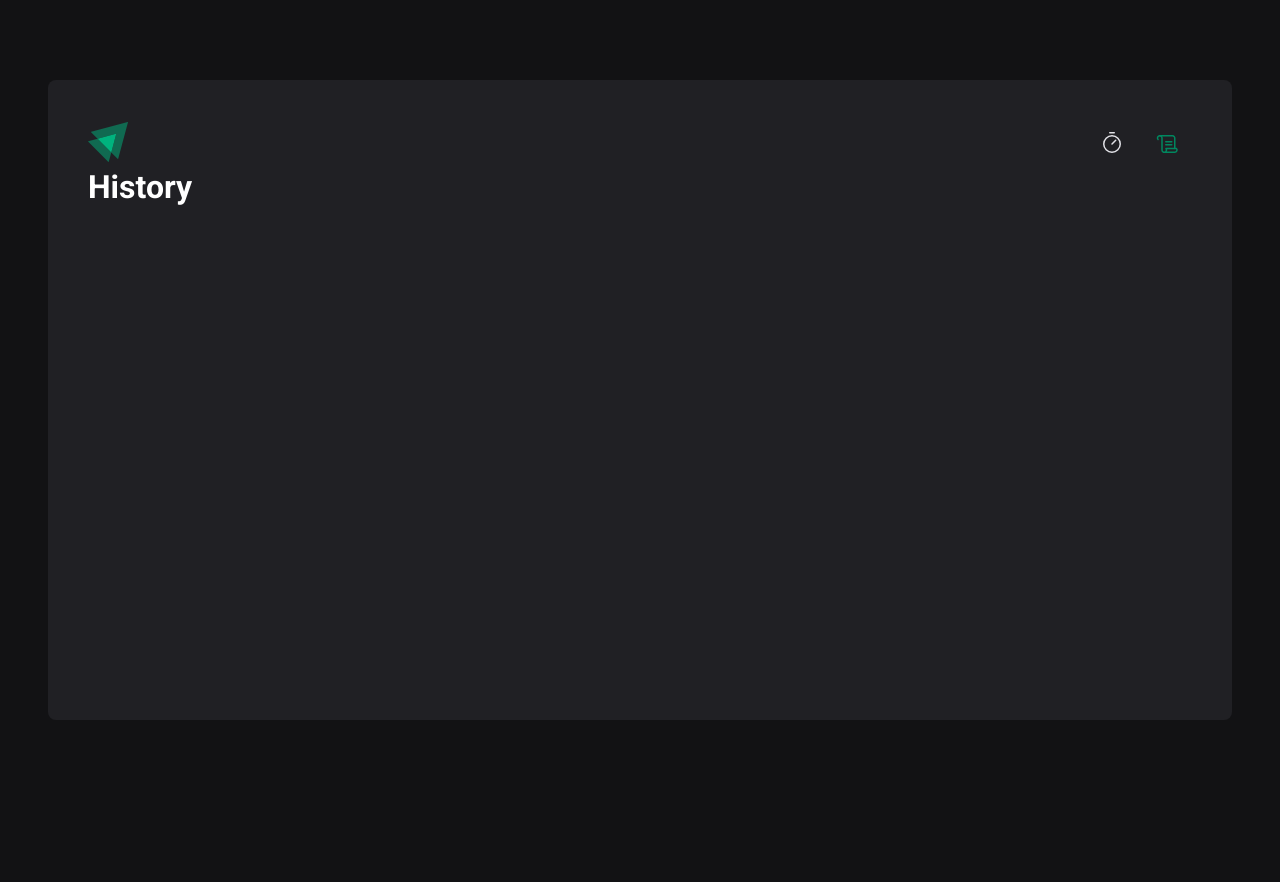
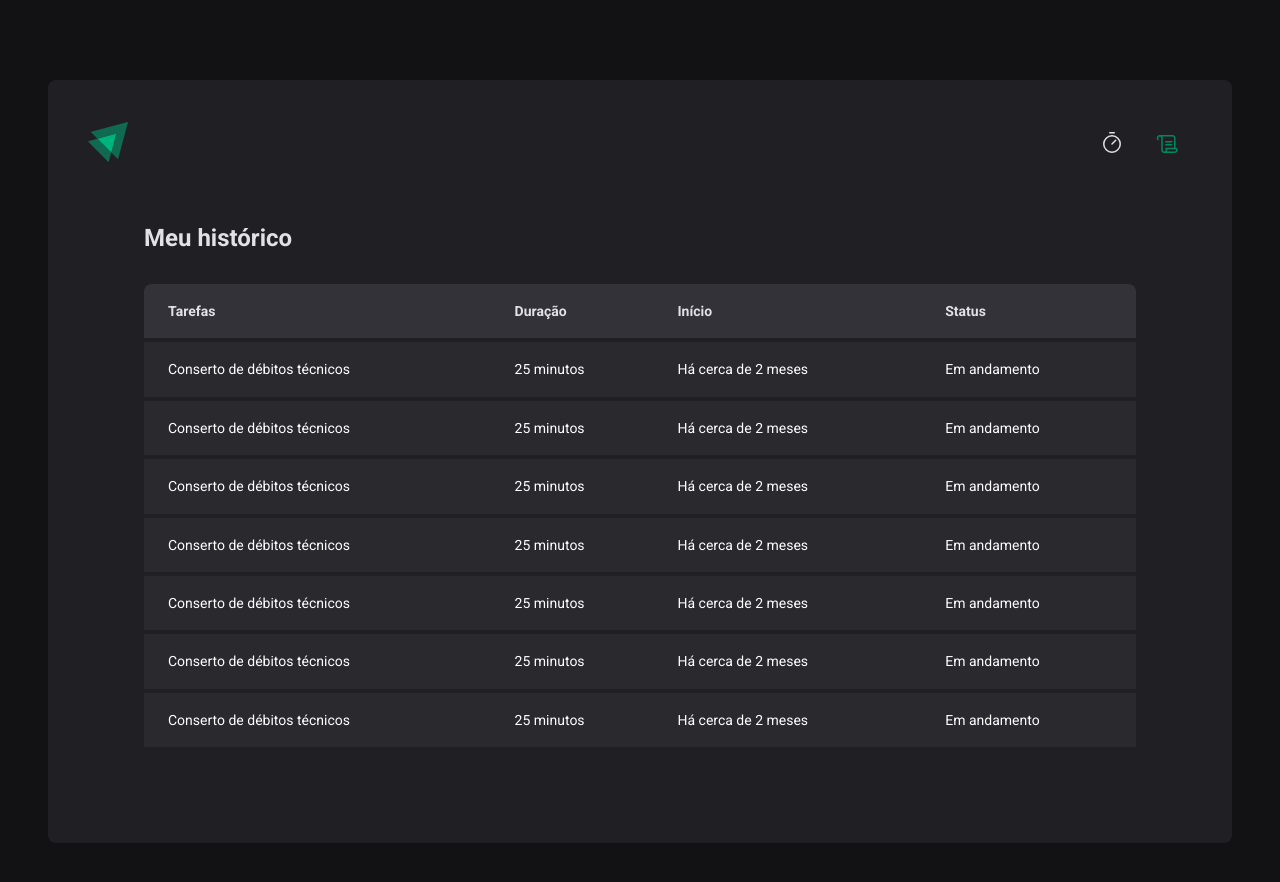
Before and after one commit to TiagoAraujoDev/BeProductiveApp, a React (Vite) app: page /history in a window 1280 px wide. Shown: the top 882 px of the page. Before the commit the page ends 800 px from the top, so only its background shows below. Built offline with nearby package versions, Linux system fonts and the light colour scheme.

Commit message:
Add: History Page

```diff
--- a/src/Router.tsx
+++ b/src/Router.tsx
@@ -8,7 +8,7 @@
   return (
     <Routes>
       <Route path="/" element={<DefaultLayout />}>
-        <Route path="/timer" element={<Home />} />
+        <Route path="/" element={<Home />} />
         <Route path="/history" element={<History />} />
       </Route>
     </Routes>
--- a/src/components/Header/index.tsx
+++ b/src/components/Header/index.tsx
@@ -10,7 +10,7 @@
         <img src={igniteLogo} alt="" />
       </span>
       <nav>
-        <NavLink to="/timer" title="Timer">
+        <NavLink to="/" end title="Timer">
           <Timer size={24} />
         </NavLink>
         <NavLink to="/history" title="History">
--- a/src/layouts/DefaultLayouts/styles.ts
+++ b/src/layouts/DefaultLayouts/styles.ts
@@ -2,7 +2,7 @@
 
 export const LayoutContainer = styled.div`
   max-width: 74rem;
-  height: calc(100vh - 10rem);
+  min-height: calc(100vh - 10rem);
   margin: 5rem auto;
   padding: 2.5rem;
 
--- a/src/pages/History/index.tsx
+++ b/src/pages/History/index.tsx
@@ -1,3 +1,65 @@
+import { HistoryContainer, HistoryList } from './styles'
+
 export function History() {
-  return <h1>History</h1>
+  return (
+    <HistoryContainer>
+      <h1>Meu histórico</h1>
+      <HistoryList>
+        <table>
+          <thead>
+            <tr>
+              <th>Tarefas</th>
+              <th>Duração</th>
+              <th>Início</th>
+              <th>Status</th>
+            </tr>
+          </thead>
+          <tbody>
+            <tr>
+              <td>Conserto de débitos técnicos</td>
+              <td>25 minutos</td>
+              <td>Há cerca de 2 meses</td>
+              <td>Em andamento</td>
+            </tr>
+            <tr>
+              <td>Conserto de débitos técnicos</td>
+              <td>25 minutos</td>
+              <td>Há cerca de 2 meses</td>
+              <td>Em andamento</td>
+            </tr>
+            <tr>
+              <td>Conserto de débitos técnicos</td>
+              <td>25 minutos</td>
+              <td>Há cerca de 2 meses</td>
+              <td>Em andamento</td>
+            </tr>
+            <tr>
+              <td>Conserto de débitos técnicos</td>
+              <td>25 minutos</td>
+              <td>Há cerca de 2 meses</td>
+              <td>Em andamento</td>
+            </tr>
+            <tr>
+              <td>Conserto de débitos técnicos</td>
+              <td>25 minutos</td>
+              <td>Há cerca de 2 meses</td>
+              <td>Em andamento</td>
+            </tr>
+            <tr>
+              <td>Conserto de débitos técnicos</td>
+              <td>25 minutos</td>
+              <td>Há cerca de 2 meses</td>
+              <td>Em andamento</td>
+            </tr>
+            <tr>
+              <td>Conserto de débitos técnicos</td>
+              <td>25 minutos</td>
+              <td>Há cerca de 2 meses</td>
+              <td>Em andamento</td>
+            </tr>
+          </tbody>
+        </table>
+      </HistoryList>
+    </HistoryContainer>
+  )
 }
--- a/src/pages/History/styles.ts
+++ b/src/pages/History/styles.ts
@@ -0,0 +1,57 @@
+import styled from 'styled-components'
+
+export const HistoryContainer = styled.main`
+  flex: 1;
+  padding: 3.5rem;
+
+  display: flex;
+  flex-direction: column;
+
+  h1 {
+    font-size: 1.5rem;
+    color: ${(props) => props.theme['gray-100']};
+  }
+`
+
+export const HistoryList = styled.div`
+  flex: 1;
+  overflow: auto;
+  margin-top: 2rem;
+
+  table {
+    width: 100%;
+    border-collapse: collapse;
+    min-width: 600px;
+  }
+
+  th {
+    background-color: ${(props) => props.theme['gray-600']};
+    padding: 1rem;
+    text-align: left;
+    color: ${(props) => props.theme['gray-100']};
+    font-size: 0.875rem;
+    line-height: 1.6;
+    &:first-child {
+      border-top-left-radius: 8px;
+      padding-left: 1.5rem;
+    }
+    &:last-child {
+      border-top-right-radius: 8px;
+      padding-left: 1.5rem;
+    }
+  }
+  td {
+    background-color: ${(props) => props.theme['gray-700']};
+    border-top: 4px solid ${(props) => props.theme['gray-800']};
+    padding: 1rem;
+    font-size: 0.875rem;
+    line-height: 1.6;
+
+    &:first-child {
+      padding-left: 1.5rem;
+    }
+    &:last-child {
+      padding-left: 1.5rem;
+    }
+  }
+`
--- a/src/pages/Home/index.tsx
+++ b/src/pages/Home/index.tsx
@@ -3,7 +3,10 @@
   CountdownContainer,
   FormContainer,
   HomeContainer,
+  MinutesAmountInput,
   Separator,
+  StartCountDownButton,
+  TaskInput,
 } from './styles'
 
 export function Home() {
@@ -12,9 +15,25 @@
       <form action="">
         <FormContainer>
           <label htmlFor="task">Vou trabalhar em</label>
-          <input id="task" />
+          <TaskInput
+            id="task"
+            list="task-suggestions"
+            placeholder="Dê um nome para seu projeto..."
+          />
+          <datalist id="task-suggestions">
+            <option value="Option 1" />
+            <option value="Option 2" />
+            <option value="Option 3" />
+            <option value="Option 4" />
+          </datalist>
           <label htmlFor="number">durante</label>
-          <input type="number" id="minutesAmount" />
+          <MinutesAmountInput
+            type="number"
+            id="minutesAmount"
+            min={5}
+            max={60}
+            step={5}
+          />
           <span>minutos.</span>
         </FormContainer>
         <CountdownContainer>
@@ -24,10 +43,10 @@
           <span>0</span>
           <span>0</span>
         </CountdownContainer>
-        <button type="submit">
+        <StartCountDownButton type="submit">
           <Play size={24} />
           Começar
-        </button>
+        </StartCountDownButton>
       </form>
     </HomeContainer>
   )
--- a/src/pages/Home/styles.ts
+++ b/src/pages/Home/styles.ts
@@ -1,40 +1,18 @@
 import styled from 'styled-components'
 
 export const HomeContainer = styled.main`
+  flex: 1;
+
   display: flex;
   flex-direction: column;
   align-items: center;
   justify-content: center;
-  flex: 1;
 
   form {
     display: flex;
     align-items: center;
     flex-direction: column;
     gap: 3.5rem;
-
-    button[type='submit'] {
-      width: 100%;
-      height: 4rem;
-
-      display: flex;
-      align-items: center;
-      justify-content: center;
-      gap: 0.5rem;
-
-      background-color: ${(props) => props.theme['green-500']};
-      color: ${(props) => props.theme['gray-100']};
-      border: none;
-      border-radius: 8px;
-
-      &:not(:disabled):hover {
-        background-color: ${(props) => props.theme['green-700']};
-      }
-
-      &:disabled {
-        opacity: 0.7;
-      }
-    }
   }
 `
 
@@ -51,18 +29,38 @@
   font-weight: bold;
 
   input {
-    background-color: transparent;
-    border: none;
-    border-bottom: 2px solid ${(props) => props.theme['gray-300']};
+  }
+`
+const BaseInput = styled.input`
+  background-color: transparent;
+  height: 2.5rem;
+  border: none;
+  border-bottom: 2px solid ${(props) => props.theme['gray-500']};
+  font-weight: bold;
+  font-size: 1.125rem;
+  padding: 0 0.5rem;
+  color: ${(props) => props.theme['gray-100']};
 
-    &:first-child {
-      flex: 1;
-    }
+  &:focus {
+    box-shadow: none;
+    border-bottom: 2px solid ${(props) => props.theme['green-500']};
+  }
 
-    &:last-child {
-      width: 72px;
-    }
+  &::placeholder {
+    color: ${(props) => props.theme['gray-500']};
   }
+`
+
+export const TaskInput = styled(BaseInput)`
+  flex: 1;
+
+  &::-webkit-calendar-picker-indicator {
+    display: none;
+  }
+`
+
+export const MinutesAmountInput = styled(BaseInput)`
+  width: 72px;
 `
 
 export const CountdownContainer = styled.div`
@@ -89,3 +87,31 @@
   display: flex;
   justify-content: center;
 `
+
+export const StartCountDownButton = styled.button`
+  width: 100%;
+  border: none;
+  padding: 1rem;
+  border-radius: 8px;
+
+  display: flex;
+  align-items: center;
+  justify-content: center;
+  gap: 0.5rem;
+
+  font-weight: bold;
+
+  cursor: pointer;
+
+  background-color: ${(props) => props.theme['green-500']};
+  color: ${(props) => props.theme['gray-100']};
+
+  &:not(:disabled):hover {
+    background-color: ${(props) => props.theme['green-700']};
+  }
+
+  &:disabled {
+    opacity: 0.7;
+    cursor: not-allowed;
+  }
+`
--- a/src/styles/global.ts
+++ b/src/styles/global.ts
@@ -19,6 +19,8 @@
 }
 
 body, input, button, textarea {
-  font: 400 1rem 'Roboto', sans-serif;
+  font-family: 'Roboto', sans-serif;
+  font-size: 1rem;
+  font-weight: 400;
 }
 `
```
